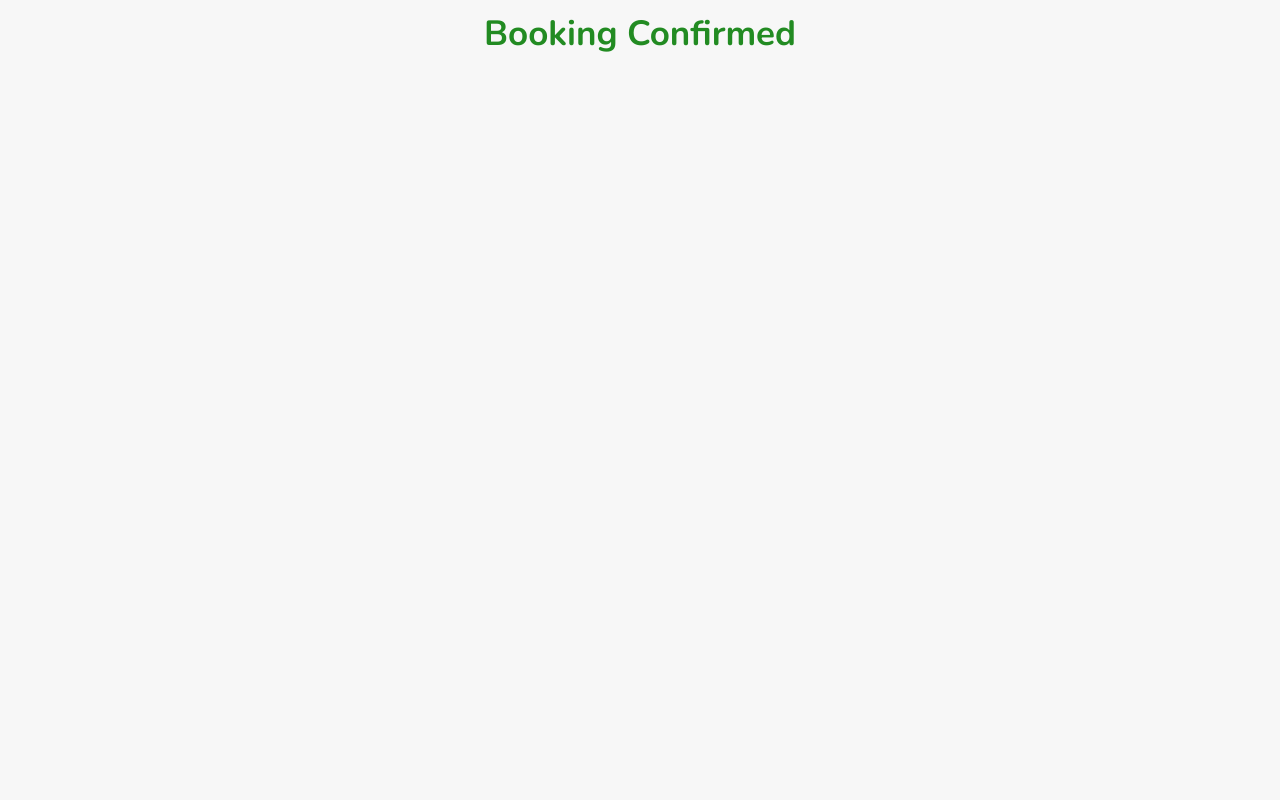
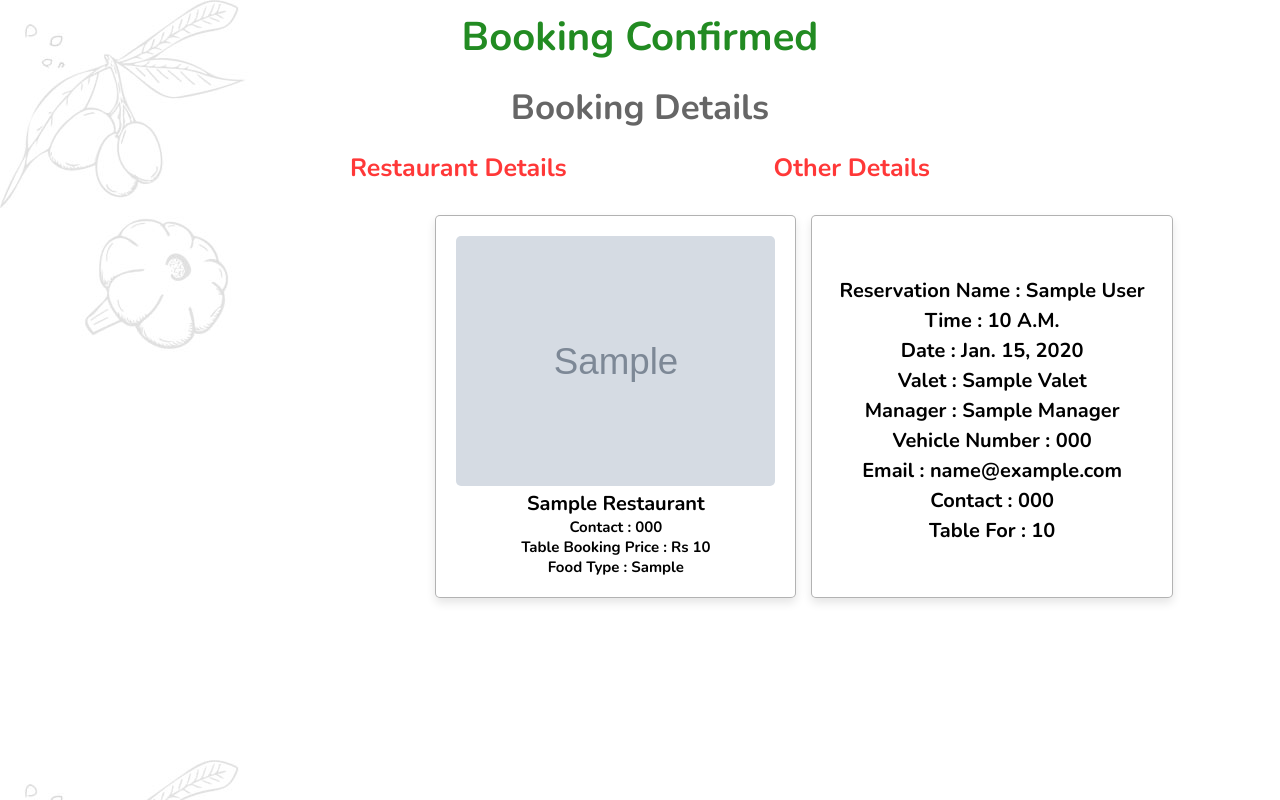
Before and after one commit to Adithya2441/Restaurant-Reservation-System, a Django app: page /main/booknow/confirmed/1 in a window 1280 px wide. Before the commit the page is almost empty. Run offline with Django 4.2, Linux system fonts and the light colour scheme; tables that the repository leaves empty hold one stand-in row (values such as "Sample post"); grey boxes marked "Sample" are stand-in pictures; parts of the project's set-up code (start-up, migrations or seed data) failed here and were passed over.

Commit message:
confirmed.html

```diff
--- a/rrs/rrsapp/static/style.css
+++ b/rrs/rrsapp/static/style.css
@@ -312,6 +312,7 @@ header .navbar a:hover{
   display: flex;
   flex-wrap: wrap;
   gap:1.5rem;
+  justify-content: center;
 }
 
 .review .box-container .box{
--- a/rrs/rrsapp/templates/confirmed.html
+++ b/rrs/rrsapp/templates/confirmed.html
@@ -9,9 +9,39 @@
     <title>Booking Confirmed</title>
 </head>
 
-<body class="main_bg">
-    <h1 class="heading" style="color: forestgreen">Booking Confirmed</h1>
-
+<body class="main_bg" style="background-image: url(../../../static/images/home-bg.jpg);">
+    <h1 class="heading" style="color: forestgreen ; font-size: 40px">Booking Confirmed</h1>
+    <h1 class="heading">Booking details</h1>
+        <h1 class="heading" style="font-size: 25px; margin-right: 10em;">
+            <span style="margin-left: 10em;">Restaurant Details</span>
+            <span style="margin-left: 8em;">Other Details</span>
+        </h1>
+    <section class="bangalore" id="bangalore" style="width: max-content;">
+        <div class="box-container" style="margin-left: 32em;">
+                <div class="box">
+                    <img class="image" src={{restaurant.Image.url}} alt="">
+                    <div class="content">
+                        <h3>{{restaurant.Name}}</h3>
+                        <h4>Contact : {{restaurant.Phone_No}}</h4>
+                        <h4>Table Booking Price : Rs {{restaurant.Table_Price}}</h4>
+                        <h4>Food Type : {{restaurant.Type}}</h4>
+                    </div>
+                </div>
+                <div class="box">
+                    <div class="content" style="line-height: 3em; align-items: center;">
+                        <h3 style="margin-top: 2em;">Reservation Name : {{customer.Customer_Name}}</h3>
+                        <h3>Time : {{booking.Time}}</h3>
+                        <h3>Date : {{booking.Date}}</h3>
+                        <h3>Valet : {{valet.Valet_Name}}</h3>
+                        <h3>Manager : {{manager.Manager_Name}}</h3>
+                        <h3>Vehicle Number : {{customer.Vehicle_Number}}</h3>
+                        <h3>Email : <span style="text-transform: lowercase;">{{customer.Email}}</span></h3>
+                        <h3>Contact : {{customer.Phone_No}}</h3>
+                        <h3>Table for : {{table.No_Of_Seats}}</h3>
+                    </div>
+                </div>
+        </div>
+    </section>
 </body>
 
 </html>
```
